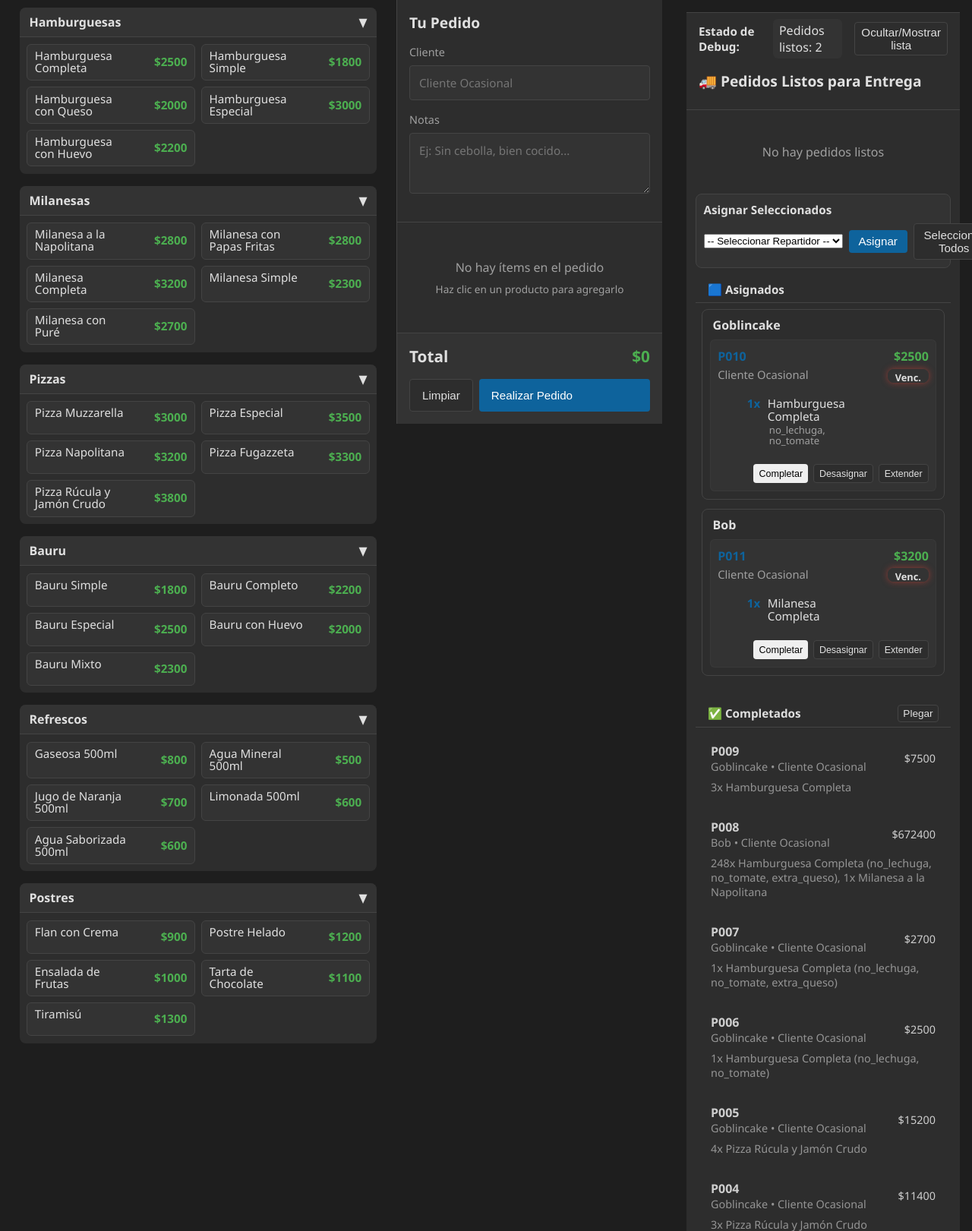
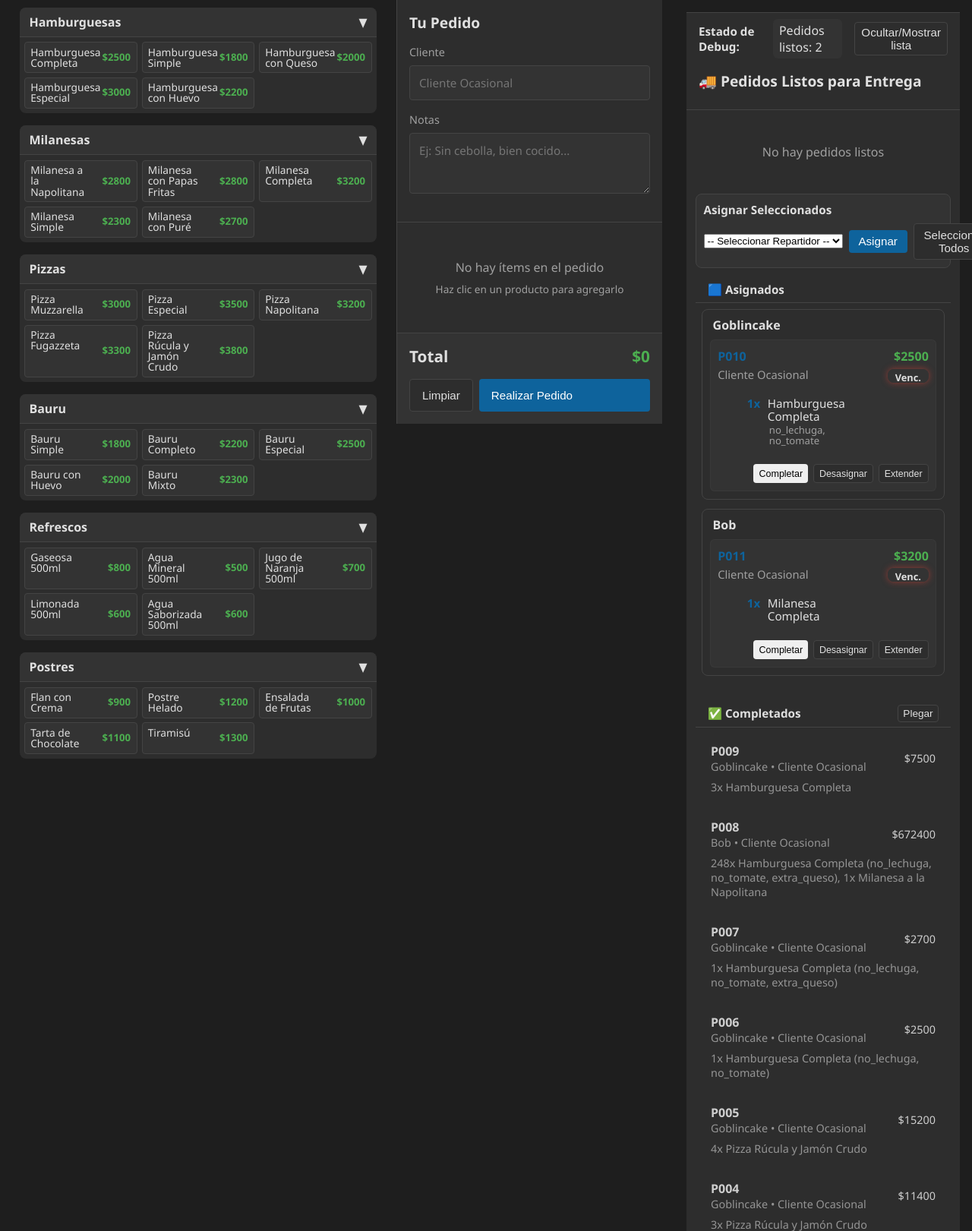
Before and after one commit to Goblincake/delicatessenV8, a Flask app: page / in a window 1280 px wide. Shown: the part 137-1758 px from the top of the page at 76% size. Run offline with Flask 3, Linux system fonts and the light colour scheme.

Commit message:
UX: compact menu — tighter grid, reduced padding and font sizes

```diff
--- a/templates/index.html
+++ b/templates/index.html
@@ -124,23 +124,23 @@
 
         .category-items {
             display: grid;
-            grid-template-columns: repeat(auto-fill, minmax(150px, 1fr));
-            gap: 0.5rem;
-            padding: 0.6rem;
+            grid-template-columns: repeat(auto-fill, minmax(130px, 1fr)); /* tighter tiles */
+            gap: 0.35rem; /* smaller gaps */
+            padding: 0.4rem; /* reduce padding */
         }
 
         .menu-item {
             background-color: var(--bg-card);
             border: 1px solid var(--border);
-            border-radius: 6px;
-            padding: 0.45rem 0.9rem 0.45rem 0.6rem; /* extra right padding to reserve space for price */
+            border-radius: 4px;
+            padding: 0.35rem 0.7rem 0.35rem 0.45rem; /* tighter padding */
             cursor: pointer;
-            transition: all 0.16s;
+            transition: all 0.12s;
             display: flex;
             align-items: flex-start;
             justify-content: space-between;
-            gap: 0.5rem;
-            min-height: 44px; /* reserve space for two-line names */
+            gap: 0.35rem;
+            min-height: 40px; /* slightly smaller */
             box-sizing: border-box;
             overflow: hidden;
             position: relative; /* allow absolute-positioned price */
@@ -158,8 +158,8 @@
 
         .menu-item .item-name {
             font-weight: 500;
-            font-size: 0.95rem;
-            line-height: 1.05;
+            font-size: 0.86rem; /* smaller to fit */
+            line-height: 1.02;
             overflow: visible;
             white-space: normal; /* allow wrapping so full product names are visible */
             display: block;
@@ -170,10 +170,10 @@
         .menu-item .item-price {
             color: var(--success);
             font-weight: 600;
-            font-size: 0.95rem;
+            font-size: 0.82rem; /* slightly smaller */
             white-space: nowrap;
             position: absolute; /* keep price out of name flow */
-            right: 0.6rem;
+            right: 0.5rem;
             top: 50%; /* vertically center price */
             transform: translateY(-50%);
             line-height: 1;
@@ -181,8 +181,8 @@
 
         /* ensure name doesn't flow under the absolutely-positioned price */
         .menu-item .item-name {
-            margin-right: 4.2rem; /* slightly larger reserve for wider prices */
-            max-width: calc(100% - 68px); /* ensure name wraps before hitting price */
+            margin-right: 3.2rem; /* smaller reserve to tighten layout */
+            max-width: calc(100% - 56px);
         }
 
         /* Order Panel */
```
